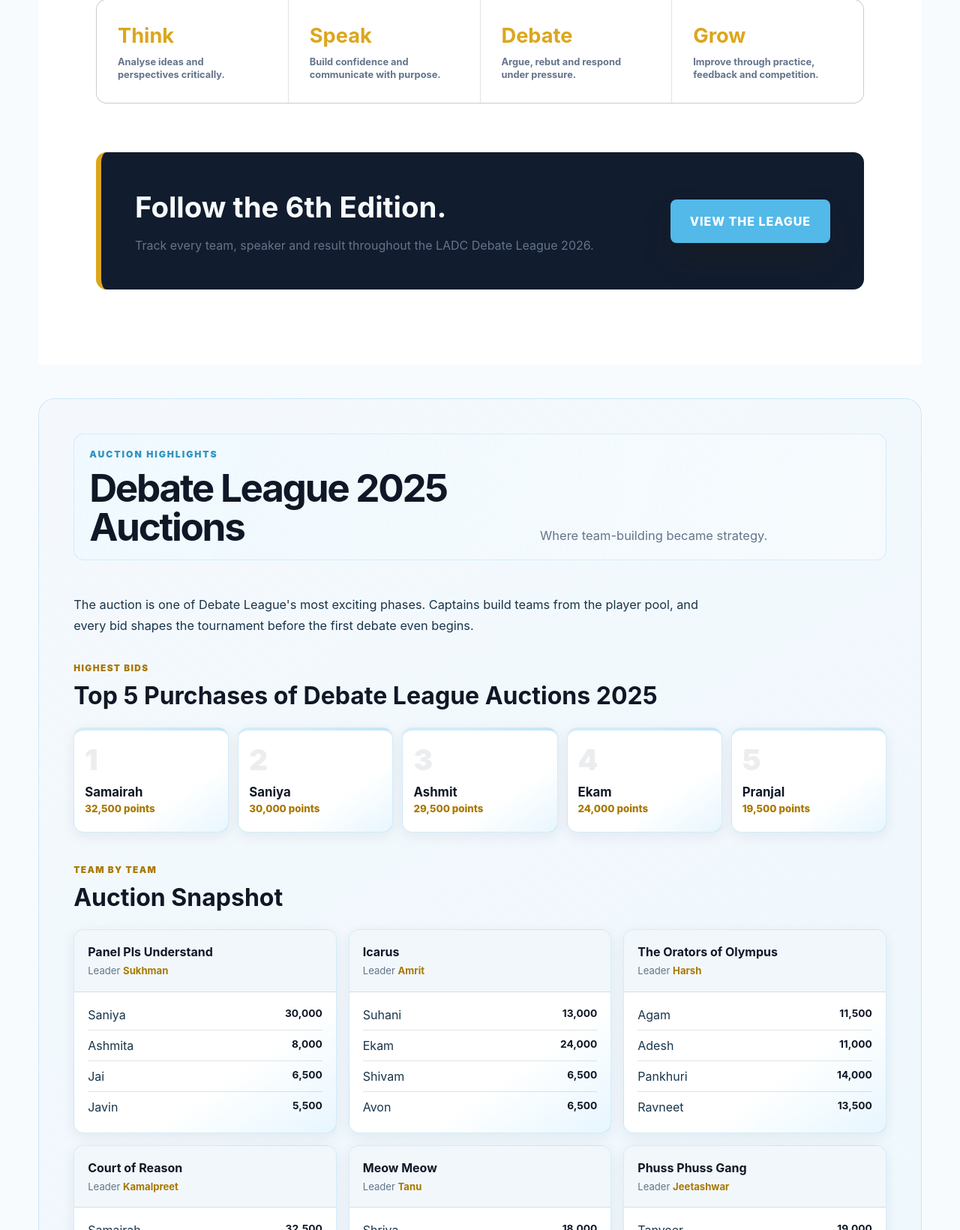
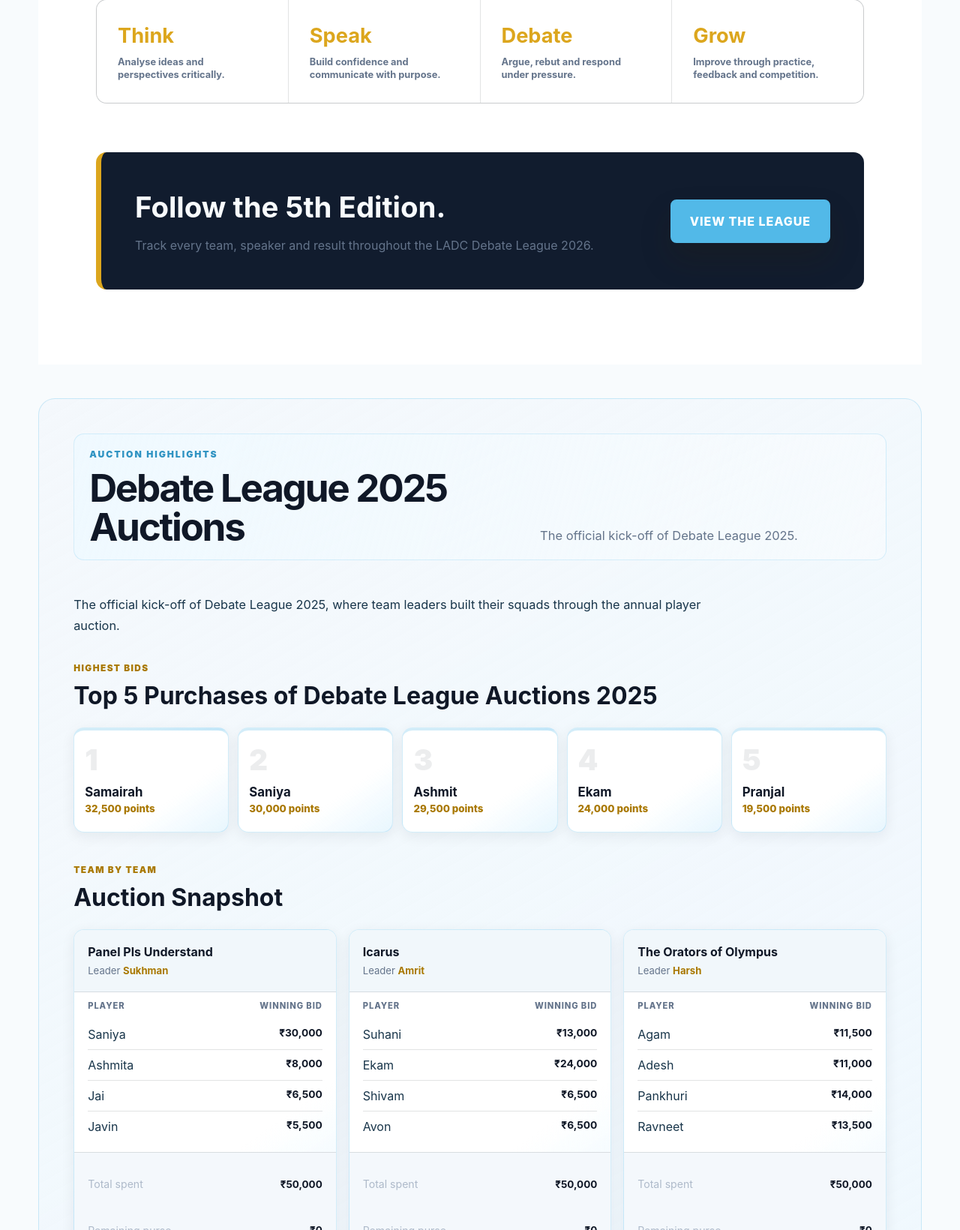
Before and after one commit to AshmitThakur/DebLiga-, a FastAPI app: page /history in a window 1280 px wide. Shown: the part 4860-6500 px from the top of the page at 75% size. Run offline with FastAPI, Linux system fonts and the light colour scheme; some libraries are stand-ins or nearby versions.

Commit message:
Improve mobile history and auction experience

```diff
--- a/main.py
+++ b/main.py
@@ -73,7 +73,7 @@ HALL_OF_FAME = [
     {"year": "2023", "team": "The Raging Raccoons", "winner": "Preeti"},
     {"year": "2024", "team": "Coffee Tea Spikers", "winner": "Adesh"},
     {"year": "2025", "team": "Panel Pls Understand", "winner": "Sukhman"},
-    {"year": "2026", "team": "Current Edition", "winner": "TBD"},
+    {"year": "2026", "team": "???", "winner": "???", "current": True},
 ]
 
 
@@ -102,7 +102,7 @@ def home(
         name="index.html",
         context={
             "tournament_name": "LADC Debate League 2026",
-            "edition": "6th Edition",
+            "edition": "5th Edition",
             "club_name": "Literary and Debating Club",
             "hall_of_fame": hall_of_fame,
             "latest_champion": latest_champion,
--- a/static/archive.js
+++ b/static/archive.js
@@ -33,7 +33,8 @@
                     { name: 'Court of Reason', leader: 'Kamalpreet', squad: [['Samairah', 32500], ['Prisha', 6500], ['Swayam', 6000], ['Anjali', 5000]] },
                     { name: 'Meow Meow', leader: 'Tanu', squad: [['Shriya', 18000], ['Barleen', 12000], ['Prabhleen', 10000], ['Saurabh', 10000]] },
                     { name: 'Phuss Phuss Gang', leader: 'Jeetashwar', squad: [['Tanveer', 19000], ['Vivek', 9000], ['Prabhoor', 14000], ['Naman', 8000]] },
-                    { name: 'The Nexus', leader: 'Ayan', squad: [['Nidhi', 7000], ['Ashmit', 29500], ['Jatin', 7500], ['Nandini', 6500]] }
+                    { name: 'The Nexus', leader: 'Ayan', squad: [['Nidhi', 7000], ['Ashmit', 29500], ['Jatin', 7500], ['Nandini', 6500]] },
+                    { name: 'Tappu Sena', leader: 'Anshuman', squad: [['Pratham', 11500], ['Aurav', 6000], ['Pranjal', 19500], ['Aashima', 10500]] }
                 ]
             }
         }
@@ -86,9 +87,10 @@
         }).join('');
         const teams = auction.teams.map(function (team) {
             const squad = team.squad.map(function (member) {
-                return `<li><span>${member[0]}</span><strong>${member[1].toLocaleString()}</strong></li>`;
+                return `<li><span>${member[0]}</span><strong>₹${member[1].toLocaleString('en-IN')}</strong></li>`;
             }).join('');
-            return `<article class='auction-team-card'><header><h4>${team.name}</h4><p>Leader <strong>${team.leader}</strong></p></header><ul>${squad}</ul></article>`;
+            const total = team.squad.reduce(function (sum, member) { return sum + member[1]; }, 0);
+            return `<article class='auction-team-card'><header><h4>${team.name}</h4><p>Leader <strong>${team.leader}</strong></p></header><div class='auction-player-labels'><span>Player</span><span>Winning bid</span></div><ul>${squad}</ul><footer><span>Total spent</span><strong>₹${total.toLocaleString('en-IN')}</strong><span>Remaining purse</span><strong>₹${Math.max(0, 50000 - total).toLocaleString('en-IN')}</strong></footer></article>`;
         }).join('');
         host.innerHTML = `<section class='top-purchases'><div class='auction-subheading'><p>Highest Bids</p><h3>Top 5 Purchases of Debate League Auctions 2025</h3></div><div class='top-purchases-grid'>${purchases}</div></section><section class='auction-snapshot'><div class='auction-subheading'><p>Team by Team</p><h3>Auction Snapshot</h3></div><div class='auction-team-grid'>${teams}</div></section><aside class='auction-matters'><div><p class='section-label'>Why the Auction matters</p><h3>The season starts at the bidding table.</h3></div><ul><li>Strategy starts before the first round</li><li>Every bid changes team balance</li><li>Captains shape their identities through the auction</li><li>Great purchases often define great campaigns</li></ul></aside>`;
     }
--- a/static/style.css
+++ b/static/style.css
@@ -3208,3 +3208,44 @@ body:not([data-theme="dark"]) > nav + main .auction-history-section {
     .hall-of-fame-team { gap: 5px; }
     .hall-of-fame-trophy { font-size: .9em; }
 }
+
+
+/* Final responsive archive and rankings pass */
+.site-header { z-index: 100; }
+.auction-player-labels { display:flex; justify-content:space-between; padding:10px 18px 0; color:var(--text-muted); font-size:.7rem; font-weight:800; letter-spacing:.08em; text-transform:uppercase; }
+.auction-team-card footer { display:grid; grid-template-columns:1fr auto; gap:7px 16px; padding:14px 18px; border-top:1px solid var(--border); color:var(--text-secondary); background:var(--bg-surface-secondary); font-size:.84rem; }
+.auction-team-card footer strong { color:var(--text-primary); text-align:right; }
+.rank-badge { display:inline-grid; min-width:38px; min-height:32px; place-items:center; border-radius:999px; color:var(--navy); background:var(--light-gold); font-weight:900; }
+.ranking-row:nth-child(1) .rank-badge { background:var(--gold); }
+.ranking-row:nth-child(2) .rank-badge { background:#d8e0e8; }
+.ranking-row:nth-child(3) .rank-badge { background:#e6b989; }
+html, body { max-width:100%; }
+img, video, svg { max-width:100%; }
+[data-theme=dark] .auction-team-card footer { background:var(--bg-surface-elevated); }
+@media (max-width:720px) {
+  .site-header { position:relative; z-index:100; }
+  .menu-toggle { width:44px; height:44px; }
+  body > nav a, .top-navigation a { min-height:44px; display:flex; align-items:center; }
+  .table-wrap { overflow:visible; border:0; background:transparent; box-shadow:none; }
+  .table-wrap table, .table-wrap tbody { display:block; width:100%; }
+  .table-wrap thead { position:absolute; width:1px; height:1px; overflow:hidden; clip:rect(0 0 0 0); white-space:nowrap; }
+  .table-wrap tbody { display:grid; gap:12px; }
+  .table-wrap tbody tr { display:grid; grid-template-columns:repeat(2,minmax(0,1fr)); padding:12px 14px; overflow:hidden; border:1px solid var(--border); border-radius:var(--radius-md); background:var(--bg-surface); box-shadow:var(--shadow-sm); }
+  .table-wrap tbody td { display:flex; min-width:0; padding:9px 4px; justify-content:space-between; align-items:center; gap:10px; border:0; border-bottom:1px solid var(--border); text-align:right; overflow-wrap:anywhere; }
+  .table-wrap tbody td::before { content:attr(data-label); color:var(--text-muted); font-size:.68rem; font-weight:800; letter-spacing:.06em; text-transform:uppercase; }
+  .table-wrap tbody td:nth-child(2) { grid-column:1/-1; order:-1; font-size:1.02rem; text-align:left; }
+  .standings-pool .table-wrap tbody td:nth-child(2)::before { content:'Team'; }
+  .table-wrap tbody td:last-child, .table-wrap tbody td:nth-last-child(2) { border-bottom:0; }
+  .table-wrap tbody td[colspan] { grid-column:1/-1; justify-content:center; text-align:center; }
+  .table-wrap tbody td[colspan]::before { display:none; }
+  .history-page .hall-of-fame-item { grid-template-columns:1fr; gap:7px; }
+  .auction-team-card li { min-height:42px; align-items:center; }
+  footer { padding-left:16px; padding-right:16px; }
+}
+@media (max-width:390px) {
+  main { width:calc(100% - 24px); }
+  .page-header { padding:26px 16px; }
+  .page-header h1 { font-size:clamp(1.8rem,10vw,2.35rem); }
+  .table-wrap tbody tr { grid-template-columns:1fr; }
+  .table-wrap tbody td, .table-wrap tbody td:nth-child(2) { grid-column:1; }
+}
--- a/templates/history.html
+++ b/templates/history.html
@@ -185,7 +185,7 @@
 
 
                 <h2>
-                    The sixth chapter of the LADC Debate League
+                    The fifth chapter of the LADC Debate League
                 </h2>
 
 
@@ -458,7 +458,7 @@
                     <div>
 
                         <h3>
-                            Follow the 6th Edition.
+                            Follow the 5th Edition.
                         </h3>
 
 
@@ -491,9 +491,9 @@
         <section class='auction-history-section' id='auctions-2025' aria-labelledby='auction-history-title'>
             <div class='section-heading'>
                 <div><p class='section-label'>Auction Highlights</p><h2 id='auction-history-title'>Debate League 2025 Auctions</h2></div>
-                <p>Where team-building became strategy.</p>
+                <p>The official kick-off of Debate League 2025.</p>
             </div>
-            <p class='auction-history-intro'>The auction is one of Debate League's most exciting phases. Captains build teams from the player pool, and every bid shapes the tournament before the first debate even begins.</p>
+            <p class='auction-history-intro'>The official kick-off of Debate League 2025, where team leaders built their squads through the annual player auction.</p>
             <div class='auction-history-content' data-auction-year='2025'></div>
         </section>
 
--- a/templates/index.html
+++ b/templates/index.html
@@ -124,7 +124,7 @@
 
                 <p class="hero-description">
 
-                    The 6th Edition of the LADC Debate League brings
+                    The 5th Edition of the LADC Debate League brings
                     together speakers from across the college debating
                     community for a league-style tournament built around
                     argument, rebuttal and competitive speaking.
@@ -429,7 +429,7 @@
 
 
                 <h2>
-                    Follow the 6th Edition
+                    Follow the 5th Edition
                 </h2>
 
 
@@ -508,7 +508,7 @@
 
         <p>
 
-            6th Edition · Tournament platform powered by
+            5th Edition · Tournament platform powered by
             <strong>DebLiga</strong>
 
         </p>
```
Also changed, not shown: templates/rankings.html (+4 -4 lines), templates/standings.html (+6 -6 lines).
